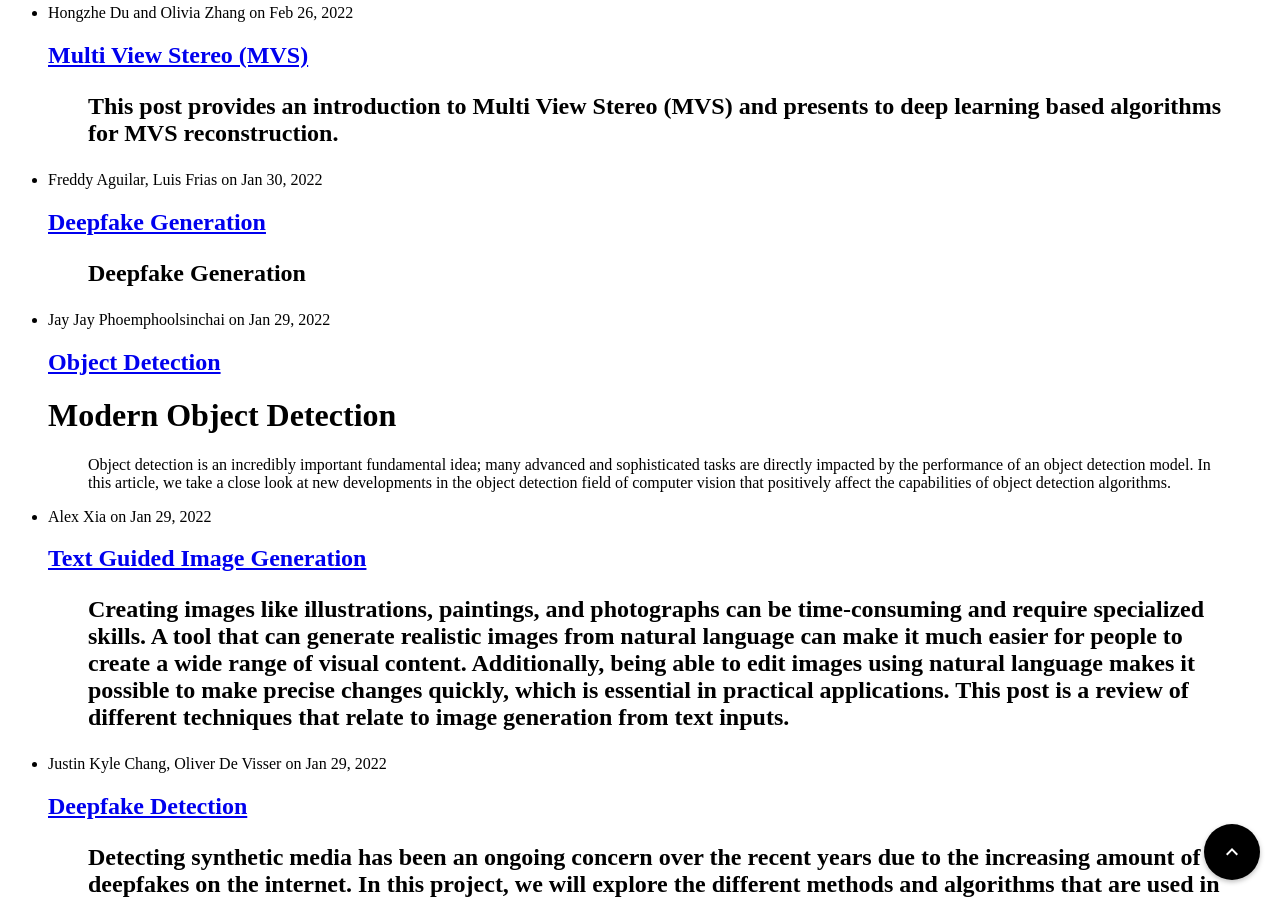
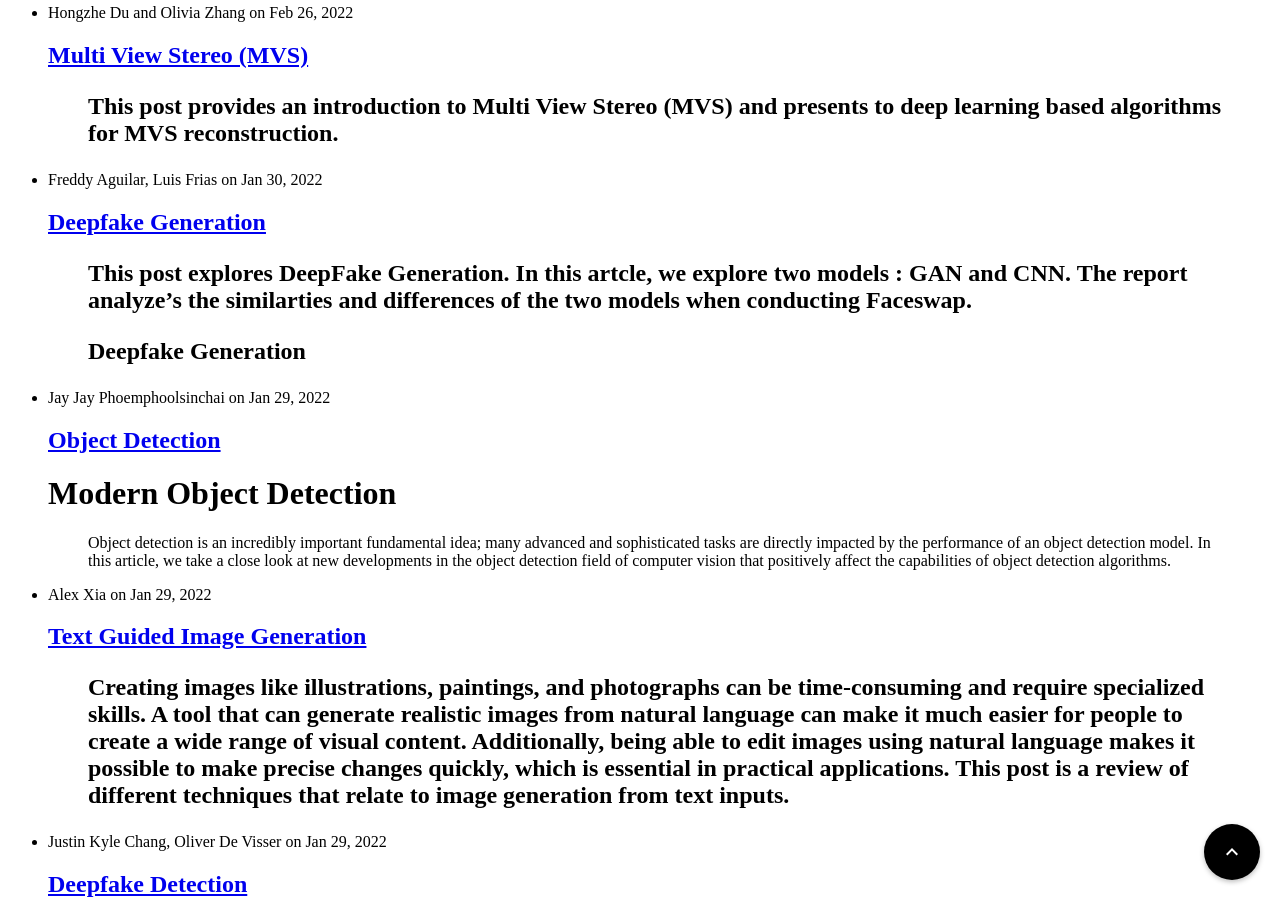
Before and after one commit to UCLAdeepvision/CS188-Projects-2023Winter, a Jekyll site: the page built from index.html, in a window 1280 px wide and 900 px high, scrolled down 7380 px. Built offline with Jekyll 4.4.1, drawn with Linux system fonts in a browser that asks for light colours; some of the changed lines change nothing that is shown.

Commit message:
post update

```diff
--- a/_posts/2023-01-29-team26-deepfake-gen.md
+++ b/_posts/2023-01-29-team26-deepfake-gen.md
@@ -6,6 +6,8 @@
 date: 2022-01-30
 ---
 
+> This post explores DeepFake Generation. In this artcle, we explore two models : GAN and CNN. The report analyze's the similarties and differences of the two models when conducting Faceswap.
+
 > Deepfake Generation
 <!--more-->
 {: class="table-of-content"}
@@ -13,26 +15,48 @@
 {:toc}
 
 
-> We chose to explore the topic of [deepfake generation](https://github.com/aerophile/awesome-deepfakes).
-
-## Introduction
+# Introduction
 Recent years have seen a tremendous advancement in deep fake technology, with new models and algorithms emerging that enable more convincing and realistic picture swaps. There are many uses for the skill of seamlessly and convincingly swapping out a person's face, from entertainment to political influence. But as deep fake technology spreads, so is the need to comprehend its strengths and weaknesses. The first model is based on Generative Adversarial Networks (GANs), and the second model is based on a modified version of the VGG16 CNN architecture. In this article, we will compare and contrast these two deep fake generation methods for picture swap. In order to learn more, we will evaluate each model's performance and take into account its advantages and disadvantages. We intend to provide light on the current state of deep fake creation for picture swap and add to ongoing discussions regarding its appropriate use by comparing these models side by side.
 
-## Deep Fake Generation?
+
+# Deep Fake Generation?
 Deep fake generation is the process of producing synthetic media that closely resembles the appearance and behavior of actual people is known as "deep fake generation. This technology can produce incredibly lifelike images, films, and audio. For the intention of limiting the scope of the article, we will focus on pictures swaps. Face swapping is a specific type of deep fake generation that involves replacing one person's face with another person's face in an image or video.
 
 Face swapping typically entails feeding the network pairs of photos, each of which has the face of one person and the face of another. The network then learns to recognize the features and characteristics of each person's face and the relationship between them.
 
 Once trained, the face swap model can be used to create new pictures or movies with the faces of two persons switched. It is feasible to create highly realistic face swaps that are challenging to discern from actual photographs by carefully tweaking the network's parameters after training it on a sizable collection of facial images.
 
+ ![Overview of Training](/assets/images/team26/Face_swap_ex_left.jpg)
+  ![Overview of Training](/assets/images/team26/Face_swap_ex_Right.jpg)
+# Deep Face Lab - GAN Model
 
-## Setup and Data Preparation
+The piepline has three main components: Extraction, Training, Conversion
 
-## Model Structure Comparison
+ -Extraction is the first phase in DFL, which contains many algorithms and processing parts, i.e. face detection, face alignment, and face segmentation. After the procedure of Extraction, user will get the aligned faces with precise mask and facial landmarks
 
-## DeepFaceLab & Implementation
+ ![Overview of extraction](/assets/images/team26/Overview_extraction.png)
 
-## FaceSwap & Implementation
+- The training process involves an Encoder and Inter, which have shared weights between the source and destination, along with a separate Decoder for each. This allows for the generalization of the source and destination through the shared Encoder and Inter, effectively solving the unpaired problem. The Inter extracts the latent codes for both the source and destination, denoted as Fsrc and Fdst, respectively.
+DFL employs a mixed loss, combining DSSIM (structural dissimilarity) [18] and MSE, to optimize its performance. This combination of losses allows for the benefits of both methods: DSSIM improves generalization for human faces, while MSE enhances clarity. Ultimately, this mixed loss strikes a balance between generalization and clarity.
+
+ ![Overview of Training](/assets/images/team26/Overview_Training.png)
+
+ - The Conversion step allows users to swap faces between the source and destination photos. This is accomplished by transforming the created face and its mask from the destination Decoder to the target image's original place in the source image. The target image is then perfectly blended with the realigned face using a variety of color transfer methods from DFL. The target image and the re-aligned face are combined to create the final blended image.
+
+ ![Overview of Conversion](/assets/images/team26/Overview_Conversion.png)
+
+ # Facewap - VGG16 CNN Model
+
+ # Model Comparison Overview
+
+Deepfakes trained on GANs typically result in results that are more visually convincing than deepfakes trained on conventional CNNs like VGG16. This is due to the fact that GANs were created primarily for creating realistic images by playing an adversarial game between a generator network and a discriminator network. The generator tries to create realistic images while the discriminator tries to differentiate between real and fake images. Over time, the generator learns to produce increasingly realistic images that can fool the discriminator.
+
+Traditional CNNs, such the VGG16, on the other hand, are more commonly employed for classification jobs and might not be designed to produce realistic images. Although they can still be utilized for deepfake generation, they could need more training data or longer training cycles to match GAN-based techniques' levels of visual realism.
+
+
+# DeepFaceLab Implementation
+
+# FaceSwap Implementation
 
 Modified VGG16 CNN
 
@@ -93,16 +117,30 @@
     The following snippet takes the input of what face you want replaced and then asks which face you want to use to replace. If a trained model exists it will proceed and output in the `converted` folder
 
 
-## Quantitative Results Comparison
+# Quantitative Results Comparison
 
-## Conclusion
+# Conclusion
 
-## Video Demo
+# Video Demo
 
-## Colab Demo
+# Colab Demo
 
-[First Order Motion Model for Image Animation](https://papers.nips.cc/paper/2019/hash/31c0b36aef265d9221af80872ceb62f9-Abstract.html) - [repo](https://github.com/AliaksandrSiarohin/first-order-model)
+# References
 
-[Fast Face-swap Using Convolutional Neural Networks](https://arxiv.org/abs/1611.09577) - [repo](https://github.com/deepfakes/faceswap#overview)
+**First order Motion Model**
 
-[DeepFaceLab: A simple, flexible and extensible face swapping framework](https://arxiv.org/pdf/2005.05535v4.pdf) - [repo](https://github.com/iperov/DeepFaceLab)
+- Repository:
+ First Order Motion Model. GitHub repository, https://github.com/AliaksandrSiarohin/first-order-model, 2019.
+
+- Paper:
+Siarohin, Aliaksandr, Stéphane Lathuilière, Sergey Tulyakov, Elisa Ricci, and Nicu Sebe. (2019). "First Order Motion Model for Image Animation". https://papers.nips.cc/paper/2019/hash/31c0b36aef265d9221af80872ceb62f9-Abstract.html
+
+
+**Face Swap**
+- Repository: DeepFakes. FaceSwap. Github repository,  https://github.com/deepfakes/faceswap, 2018.
+
+- Paper: Korshunova, I., Shi, W., Dambre, J., & Theis, L. (2017). "Fast Face-swap Using Convolutional Neural Networks".  https://arxiv.org/abs/1611.09577.
+
+**DeepFaceLab**
+- Repository: DeepFaceLab. GitHub repository, https://github.com/iperov/DeepFaceLab, 2020.
+- Paper: Perov, I., Liu, K., Umé, C., Facenheim, C. S., Jiang, J., Zhou, B., Gao, D., Chervoniy, N., Zhang, S., Marangonda, S., dpfks, M., RP, L., Wu, P., & Zhang, W. (2020). "DeepFaceLab: A simple, flexible and extensible face swapping framework". https://arxiv.org/pdf/2005.05535v4.pdf.
```
